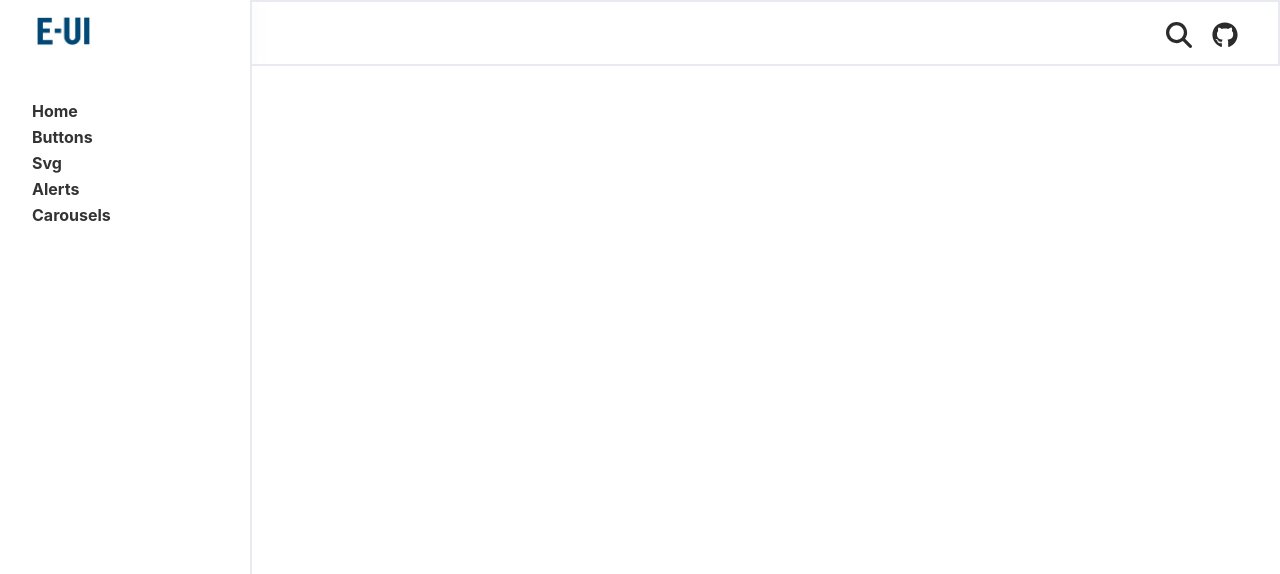
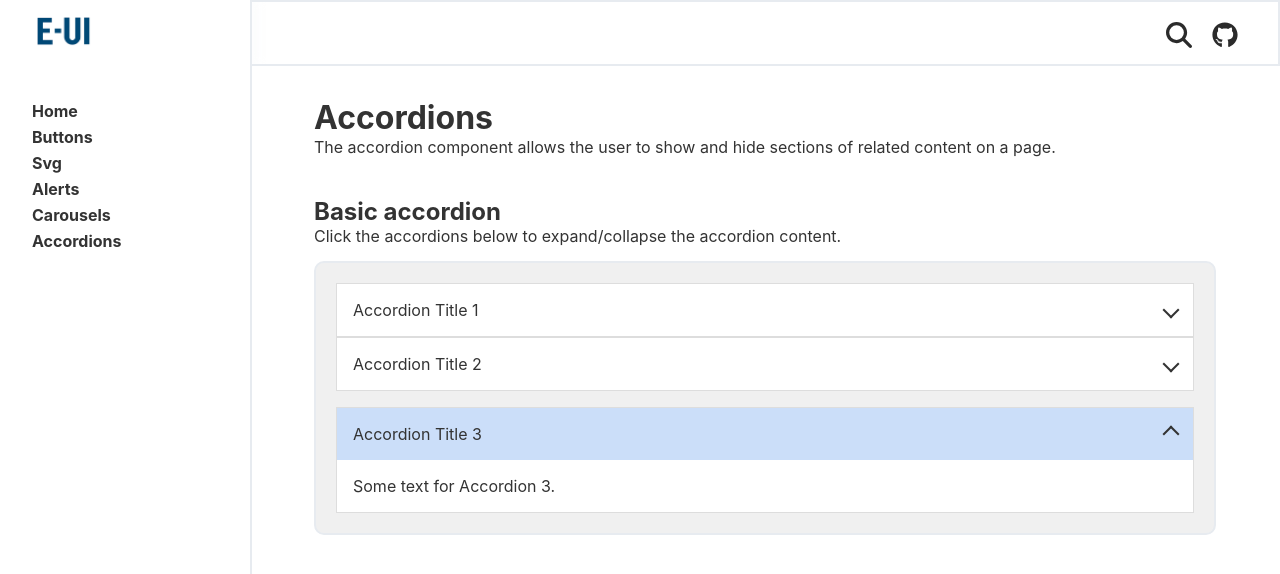
Before and after one commit to TarasKosiachenko/Element-UI, a React (Create React App) app: page /accordions in a window 1280 px wide. Shown: the top 574 px of the page. Built offline with nearby package versions, Linux system fonts and the light colour scheme.

Commit message:
created the UiAccordion component

```diff
--- a/src/App.js
+++ b/src/App.js
@@ -1,7 +1,8 @@
 import Buttons from "./components/Buttons/Buttons";
 import SvgSelector from "./components/SvgSelector/SvgSelector";
-import Alerts from "./components/Alerts/Alerts"
-import Carousels from "./components/Carousels/Carousels"
+import Alerts from "./components/Alerts/Alerts";
+import Carousels from "./components/Carousels/Carousels";
+import Accordions from "./components/Accordions/Accordions";
 import HomePage from "./components/HomePage/HomePage";
 import "./App.scss";
 import { Routes, Route, Link } from "react-router-dom";
@@ -43,6 +44,9 @@ function App() {
             <li>
               <Link to="carousels">Carousels</Link>
             </li>
+            <li>
+              <Link to="accordions">Accordions</Link>
+            </li>
           </ul>
         </div>
       </nav>
@@ -53,6 +57,7 @@ function App() {
           <Route path="svg" element={<SvgSelector />} />
           <Route path="alerts" element={<Alerts />} />
           <Route path="carousels" element={<Carousels />} />
+          <Route path="accordions" element={<Accordions />} />
         </Routes>
       </main>
     </div>
--- /dev/null
+++ b/src/components/Accordions/Accordions.jsx
@@ -0,0 +1,43 @@
+import UiAccordion from "../UI/UiAccordion/UiAccordion";
+import "./index.scss";
+
+const Accordions = () => {
+  return (
+    <div className="content">
+      <h1>Accordions</h1>
+      <p>
+        The accordion component allows the user to show and hide sections of related content on a page.
+      </p>
+      <div className="section">
+        <h2>Basic accordion</h2>
+        <p>
+          Click the accordions below to expand/collapse the accordion content.
+        </p>
+        <div className="demo">
+        <UiAccordion defaultActive="2">
+          <UiAccordion.Item eventKey={0}>
+            <UiAccordion.Header>Accordion Title 1</UiAccordion.Header>
+            <UiAccordion.Body>
+              Some text for Accordion 1.
+            </UiAccordion.Body>
+          </UiAccordion.Item>
+          <UiAccordion.Item eventKey={1}>
+            <UiAccordion.Header>Accordion Title 2</UiAccordion.Header>
+            <UiAccordion.Body>
+              Some text for Accordion 2. Some text for Accordion 2.  Some text for Accordion 2. Some text for Accordion 2. Some text for Accordion 2.
+            </UiAccordion.Body>
+          </UiAccordion.Item>
+          <UiAccordion.Item eventKey={2}>
+            <UiAccordion.Header>Accordion Title 3</UiAccordion.Header>
+            <UiAccordion.Body>
+              Some text for Accordion 3.
+            </UiAccordion.Body>
+          </UiAccordion.Item>
+        </UiAccordion>
+        </div>
+      </div>
+    </div>
+  );
+};
+
+export default Accordions;
--- /dev/null
+++ b/src/components/UI/UiAccordion/UiAccordion.jsx
@@ -0,0 +1,64 @@
+import React, { useState } from "react";
+import "./UiAccordion.scss";
+
+function UiAccordion(props) {
+  const [activeIndex, setActiveIndex] = useState(
+    parseInt(props.defaultActive) || 0
+  );
+
+  const handleAccordionClick = (index) => {
+    setActiveIndex(index === activeIndex ? -1 : index);
+  };
+
+  return (
+    <div className="ui-accordion">
+      {React.Children.map(props.children, (child, index) => {
+        if (child.type.displayName === "AccordionItem") {
+          return React.cloneElement(child, {
+            isActive: child.props.eventKey === activeIndex,
+            eventKey: child.props.eventKey,
+            handleAccordionClick,
+          });
+        } else {
+          console.warn(
+            `UiAccordion only accepts children of type AccordionItem`
+          );
+          return null;
+        }
+      })}
+    </div>
+  );
+}
+
+function AccordionItem(props) {
+  const { isActive, eventKey, handleAccordionClick } = props;
+
+  const handleClick = () => {
+    handleAccordionClick(eventKey);
+  };
+
+  return (
+    <div className={`accordion-item ${isActive ? "active" : ""}`}>
+      <div className="accordion-header" onClick={handleClick}>
+        {props.children[0]}
+      </div>
+      {<div className="accordion-body" style={{ heingt: props.children.height }}>{props.children[1]}</div>}
+    </div>
+  );
+}
+
+AccordionItem.displayName = "AccordionItem";
+
+function AccordionHeader(props) {
+  return <>{props.children}</>;
+}
+
+function AccordionBody(props) {
+  return <>{props.children}</>;
+}
+
+UiAccordion.Item = AccordionItem;
+UiAccordion.Header = AccordionHeader;
+UiAccordion.Body = AccordionBody;
+
+export default UiAccordion;
--- /dev/null
+++ b/src/components/UI/UiAccordion/UiAccordion.scss
@@ -0,0 +1,56 @@
+.ui-accordion {
+  width: 100%;
+  .accordion-item {
+    background-color: #fff;
+    border: 1px solid #ddd;
+    transition: margin 0.5s ease;
+
+    &.active {
+        &:not(:first-child) {
+          margin-top: 16px;
+        }
+        &:not(:last-child) {
+          margin-bottom: 16px;
+        }
+
+      .accordion-header {
+        background-color: #0c62e436;
+        &::after {
+          transform: rotate(-45deg);
+        }
+      }
+      .accordion-body {
+        visibility: visible;
+        height: auto;
+        max-height: 1;
+        padding: 16px;
+      }
+    }
+    .accordion-header {
+      display: flex;
+      justify-content: space-between;
+      align-items: center;
+      padding: 16px;
+      cursor: pointer;
+      &::after {
+        content: "";
+        display: block;
+        width: 10px;
+        height: 10px;
+        border-right: 2px solid #333;
+        border-top: 2px solid #333;
+        transform: rotate(135deg);
+        margin-left: 8px;
+        transition: transform 0.3s ease-in-out;
+      }
+    }
+    .accordion-body {
+      background-color: #fff;
+      height: 0;
+      visibility: hidden;
+      overflow: hidden;
+      transition: all 0.5s ease;
+      padding: 0 16px;
+    }
+  }
+}
```
Also changed, not shown: src/components/Accordions/index.scss (added).
